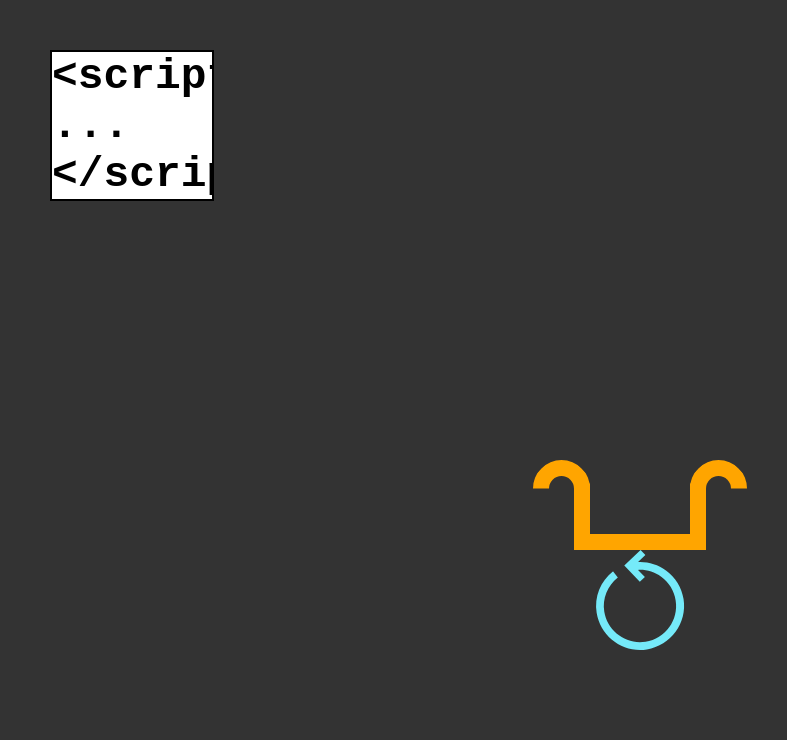
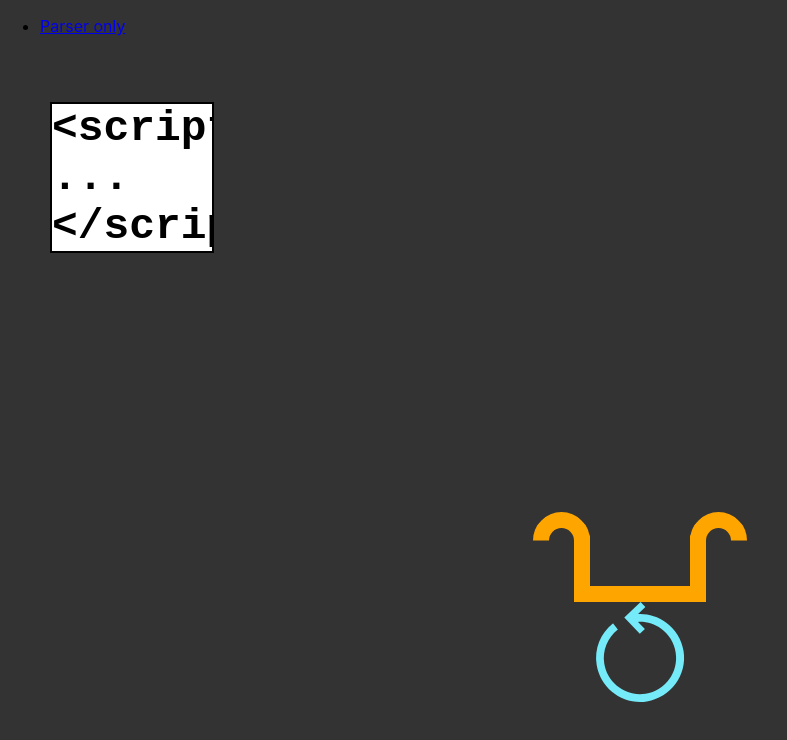
Before and after one commit to ejzimmer/event-loop-demos, a React (Create React App) app: page /parser-only in a window 1280 px wide. Shown: the top 740 px of the page, without its empty margins (0-787 px from the left). Built offline with nearby package versions, Linux system fonts and the light colour scheme.

Commit message:
parser only

```diff
--- a/src/App.tsx
+++ b/src/App.tsx
@@ -1,9 +1,15 @@
-import { Switch, Route } from "react-router-dom"
+import { Switch, Route, Link } from "react-router-dom"
 import { ParserOnly } from "./pages/ParserOnly"
 import { Simple } from "./pages/Simple"
 
 function App() {
   return (
+    <>
+      <ul>
+        <li>
+          <Link to="parser-only">Parser only</Link>
+        </li>
+      </ul>
       <Switch>
         <Route path="/parser-only">
           <ParserOnly />
@@ -12,6 +18,7 @@ function App() {
           <Simple />
         </Route>
       </Switch>
+    </>
   )
 }
 
--- a/src/components/QueueSelector.tsx
+++ b/src/components/QueueSelector.tsx
@@ -1,4 +1,3 @@
-import { useEffect } from "react"
 import styled, { keyframes } from "styled-components"
 
 const Container = styled.div`
@@ -13,22 +12,31 @@ const spin = keyframes`
   to { transform: rotate(-1turn); }
 `
 
+interface LoopProps {
+  running: boolean
+}
+
 const Loop = styled.img`
   margin: auto;
   width: 100%;
   height: 100%;
   animation: ${spin} 1s 0.3s linear infinite;
-  animation-play-state: paused;
+  animation-play-state: ${({ running }: LoopProps) =>
+    running ? "running" : "paused"};
 `
 
-export function QueueSelector() {
+interface Props {
+  running: boolean
+}
+
+export function QueueSelector({ running }: Props) {
   // useEffect(() => {
   //   setTimeout(() => pickQueue(), 500)
   // }, [])
 
   return (
     <Container>
-      <Loop src="circular-arrow.svg" />
+      <Loop running={running} src="circular-arrow.svg" />
     </Container>
   )
 }
--- a/src/components/TaskQueues.tsx
+++ b/src/components/TaskQueues.tsx
@@ -35,7 +35,7 @@ export function TaskQueues({ rendering = true, tasks, popTask }: Props) {
           <RenderingPipeline addTask={addTask} />
         </RenderingPipelineContainer>
       )} */}
-      <QueueSelector />
+      <QueueSelector running={tasks.length > 0} />
     </Container>
   )
 }
```
Lines whose indentation alone changed are shown as unchanged.
